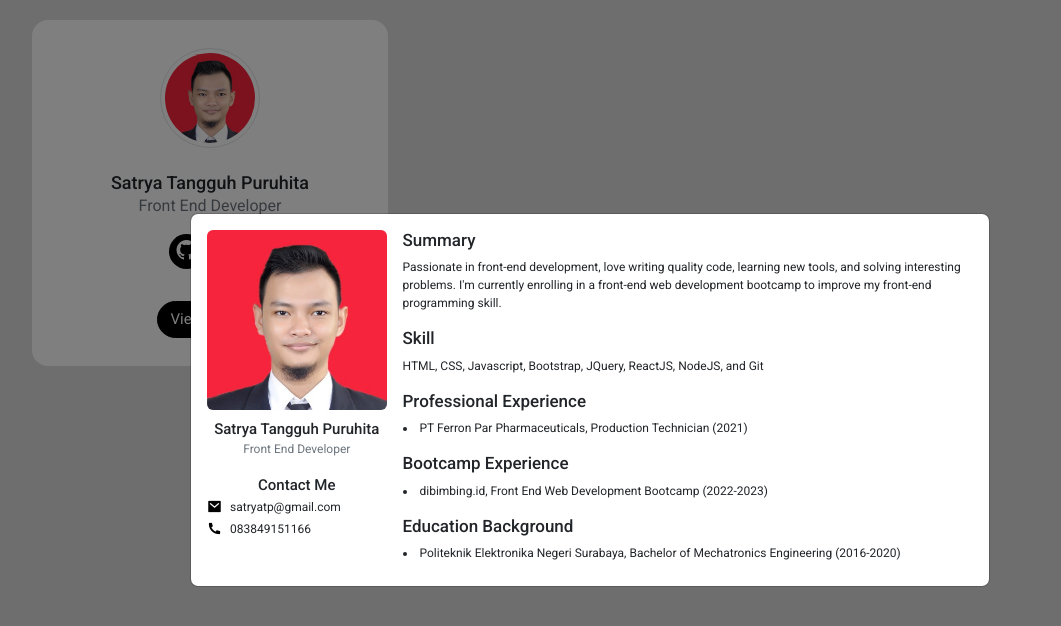
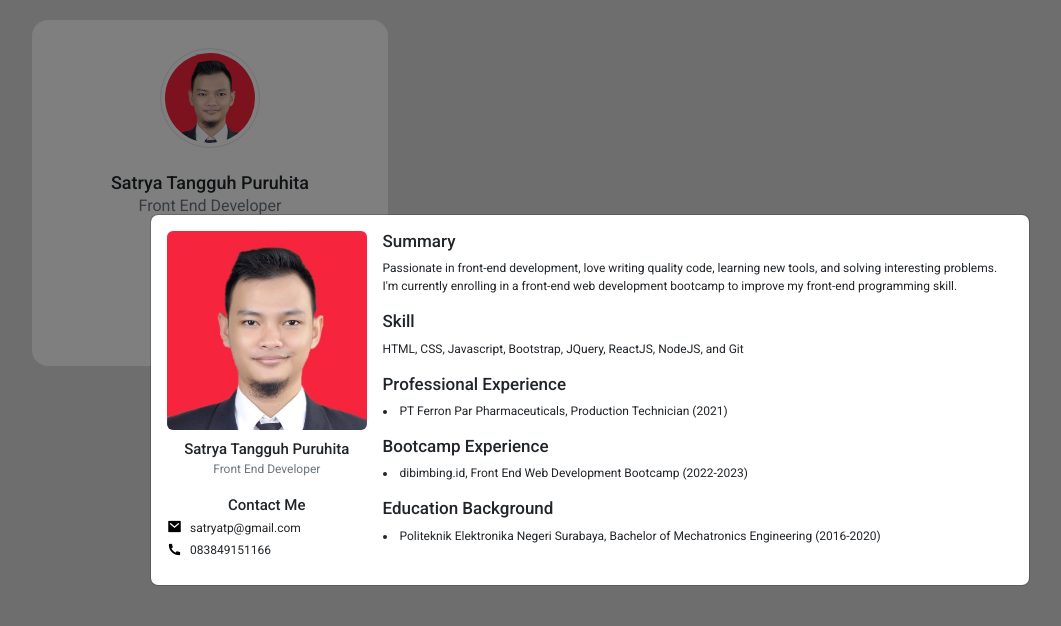
Before and after one commit to evgenyciko/peergroup3, a plain HTML site: page index.html in a window 1280 px wide. Both pictures are taken after a click on the button "View Profile". Shown: the whole page, without its empty margins (50-1111 px from the left). Drawn offline with nearby package versions, Linux system fonts and the light colour scheme.

Commit message:
change modal max-width

```diff
--- a/index.html
+++ b/index.html
@@ -34,7 +34,7 @@
     <!-- Modal Satrya -->
     <!-- Modal -->
     <div class="modal fade" id="profile" tabindex="-1" role="dialog" aria-labelledby="profile" aria-hidden="true">
-        <div class="modal-dialog modal-dialog-centered modal-lg" role="document" style="width: 1000px;">
+        <div class="modal-dialog modal-dialog-centered" role="document" style="max-width: 880px;">
             <div class="modal-content">
                 <div class="row g-3 m-2 mt-0">
                     <div class="col-lg-3">
```
